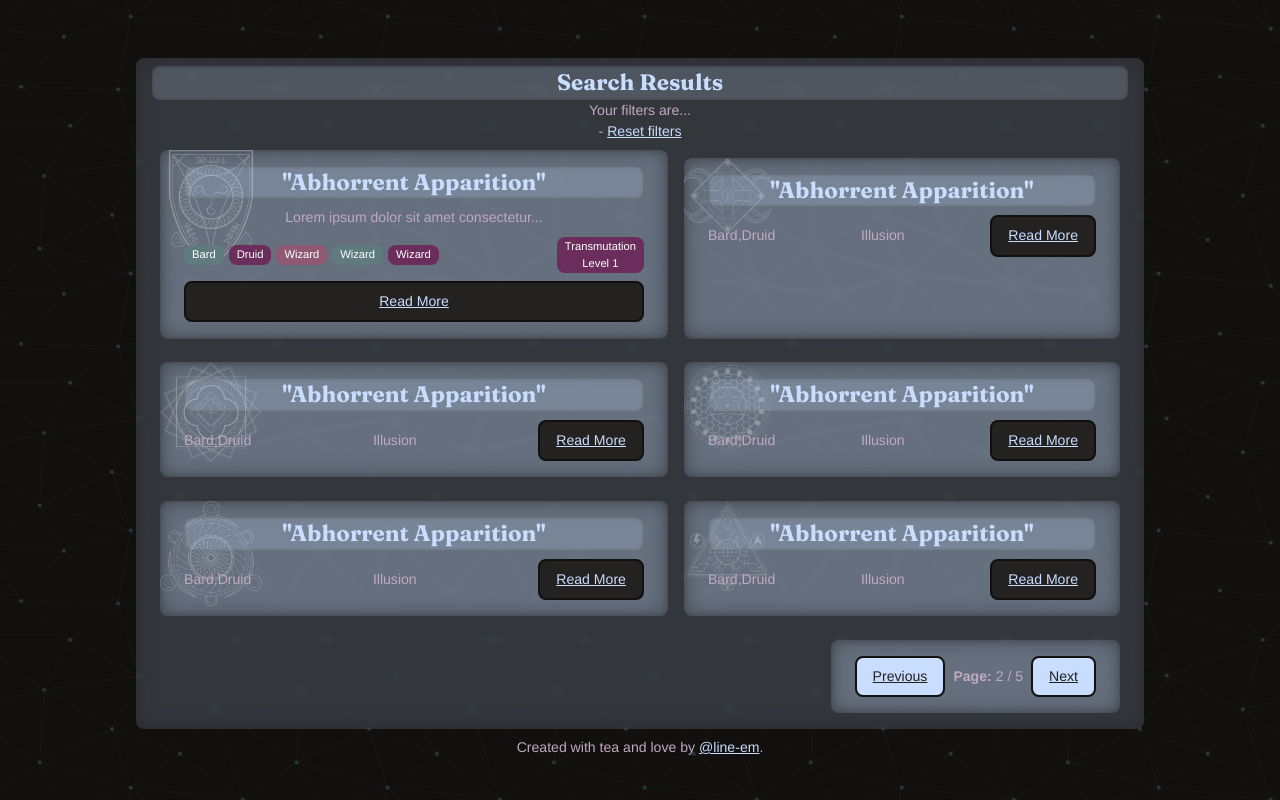
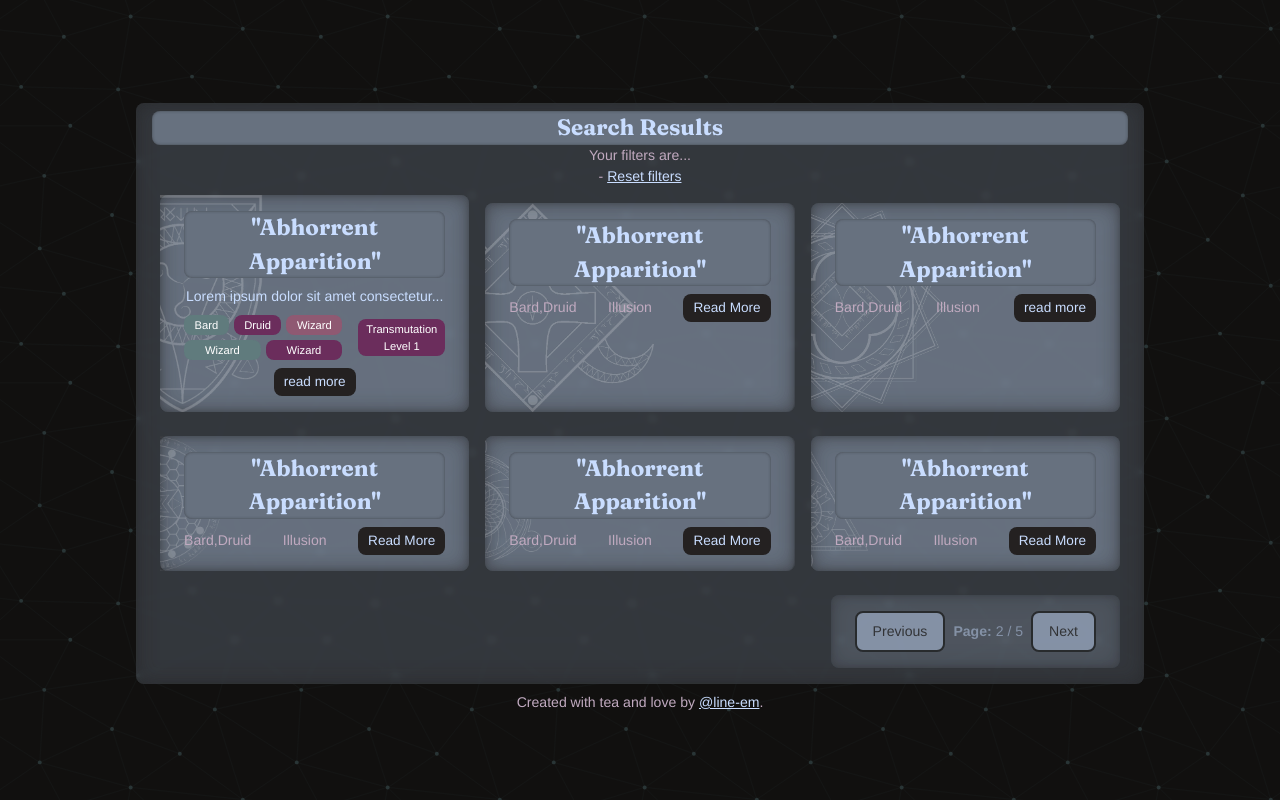
Before and after one commit to line-em/dnd-spellbook, a React (Vite) app: page /#/searchresults in a window 1280 px wide. Built offline with nearby package versions, Linux system fonts and the light colour scheme; a web font is replaced by a local one.

Commit message:
schools styles

```diff
--- a/src/index.css
+++ b/src/index.css
@@ -2,6 +2,8 @@
 	--black: #11100f;
 	--transparent-black: #11100f43;
 	--dark-gray: #242121;
+	--gray: #4a4048;
+	--light-gray: #67717f;
 	--white: #c9ddff;
 	--transparent-white: #c9ddff30;
 	--steel: #607b7d;
--- a/src/pages/SearchResultsMain.jsx
+++ b/src/pages/SearchResultsMain.jsx
@@ -31,7 +31,7 @@ const SearchResultsMain = (props) => {
 							Transmutation <br /> Level 1
 						</Pill>
 					</ClassInfo>
-					<StyledLinkButton>Read More</StyledLinkButton>
+					<StyledLinkButton>read more</StyledLinkButton>
 				</WhiteSection>
 				<WhiteSection>
 					<WhiteSectionBackdropLeft school="Necromancy"></WhiteSectionBackdropLeft>
@@ -48,7 +48,7 @@ const SearchResultsMain = (props) => {
 					<ClassInfo>
 						<div>Bard,Druid</div>
 						<div>Illusion</div>
-						<StyledLinkButton>Read More</StyledLinkButton>
+						<StyledLinkButton>read more</StyledLinkButton>
 					</ClassInfo>
 				</WhiteSection>
 				<WhiteSection>
--- a/src/styled-components/FlexStyles.jsx
+++ b/src/styled-components/FlexStyles.jsx
@@ -49,6 +49,12 @@ export const WhiteNavigation = styled(WhiteSection)`
 	width: fit-content;
 	margin-left: auto;
 	margin-top: var(--s);
+	opacity: 0.5;
+	transition: opacity 200ms;
+
+	&:hover {
+		opacity: 1;
+	}
 `;
 
 export const SpellbookPage = styled(WhiteSection)`
--- a/src/styled-components/Heading.jsx
+++ b/src/styled-components/Heading.jsx
@@ -36,11 +36,10 @@ const Wrapper = styled.h1`
 		}
 	}};
 	// h2 & h4 specific
-	background-color: ${({ type }) =>
-		type === "2" || type === "4" ? "var(--transparent-white)" : null};
+	background-color: ${({ type }) => (type === "2" || type === "4" ? "var(--light-gray)" : null)};
 	padding: ${({ type }) => (type === "2" ? "0 var(--s)" : null)};
 	border-radius: 8px;
-	box-shadow: inset 0 0 3px #201f1f80;
+	box-shadow: ${({ type }) => (type === "2" || type === "4" ? "inset 0 0 3px #201f1f80" : null)};
 `;
 
 export default Heading;
--- a/src/styled-components/SearchUtils.jsx
+++ b/src/styled-components/SearchUtils.jsx
@@ -7,6 +7,7 @@ import Evocation from "../assets/schools/Evocation.png";
 import Illusion from "../assets/schools/Illusion.png";
 import Necromancy from "../assets/schools/Necromancy.png";
 import Transmutation from "../assets/schools/Transmutation.png";
+import { WhiteSection } from "./FlexStyles";
 
 export const SearchWrapper = styled.main`
 	width: 100%;
@@ -20,11 +21,15 @@ export const SearchWrapper = styled.main`
 		box-shadow: inset 0 0 20px #201f1f80;
 		position: relative;
 	}
+
+	& ${WhiteSection} p {
+		color: var(--white);
+	}
 `;
 
 export const SearchGrid = styled.section`
 	display: grid;
-	grid-template-columns: repeat(auto-fit, minmax(350px, auto));
+	grid-template-columns: repeat(auto-fit, minmax(320px, auto));
 
 	@media screen and (max-width: 420px) {
 		grid-template-columns: 1fr;
@@ -42,7 +47,7 @@ export const ClassInfo = styled.article`
 	}
 `;
 
-export const WhiteSectionBackdropLeft = styled.article`
+export const WhiteSectionBackdropLeft = styled.div`
 	position: absolute;
 	z-index: -1;
 	top: 0;
@@ -70,8 +75,8 @@ export const WhiteSectionBackdropLeft = styled.article`
 				return `url(${Divination})`;
 		}
 	}};
-	background-size: 20%;
+	background-size: contain;
 	background-repeat: no-repeat;
-	background-position: top left;
-	opacity: 0.3;
+	background-position: left -74px center;
+	opacity: 0.2;
 `;
--- a/src/styled-components/StyledButton.jsx
+++ b/src/styled-components/StyledButton.jsx
@@ -1,6 +1,6 @@
 import styled from "styled-components";
 import { Link } from "react-router-dom";
-import { FilterGrid } from "./FlexStyles";
+import { SearchGrid } from "./SearchUtils";
 
 const StyledLink = styled(Link)`
 	cursor: pointer;
@@ -11,10 +11,23 @@ const StyledLink = styled(Link)`
 	background-color: var(--dark-gray);
 	color: var(--white);
 	transition: all 0.25s;
+	text-decoration: none;
+
+	${SearchGrid} & {
+		align-self: center;
+		padding: var(--xxs) var(--xs);
+		font-size: 0.85rem;
+		border-color: transparent;
+	}
 
 	&:hover {
+		color: var(--lilac);
 		border-color: var(--dark-gray);
 		background-color: var(--black);
+	}
+
+	${SearchGrid} &:hover {
+		border-color: transparent;
 	}
 
 	&:focus,
```
